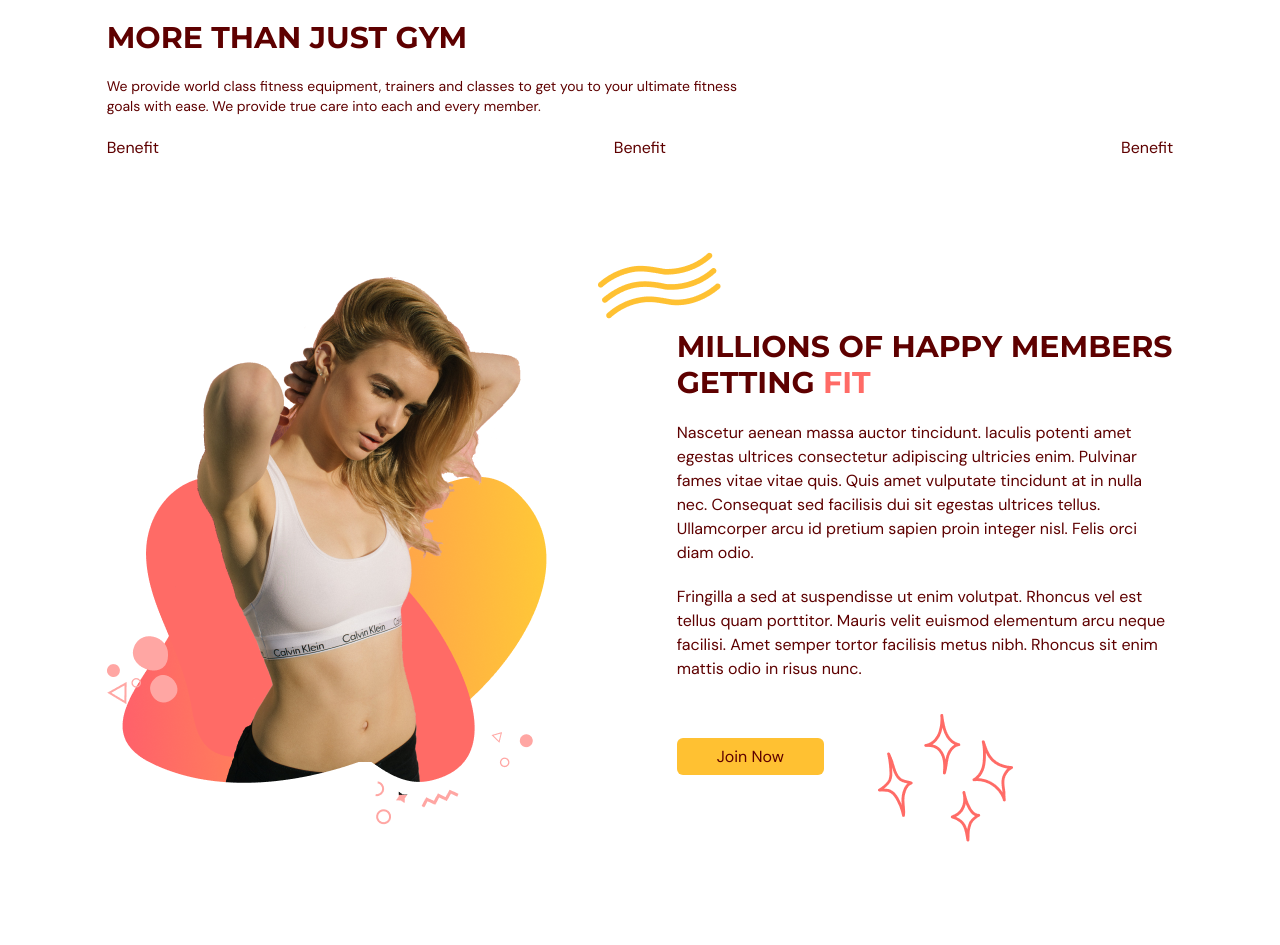
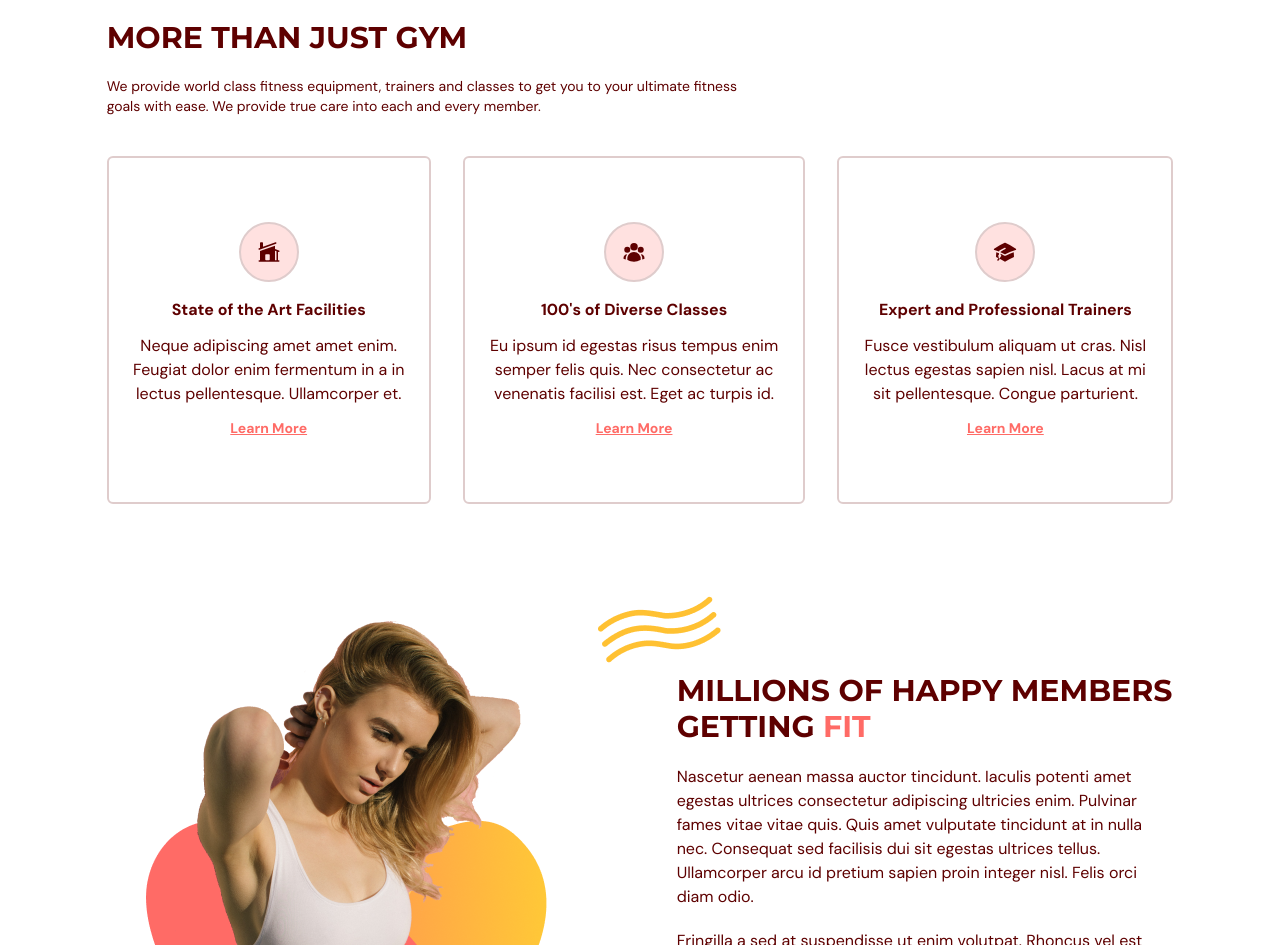
Before and after one commit to craigbucher/gym-typescript, a React (Vite) app: page / in a window 1280 px wide. Shown: the part 880-1825 px from the top of the page. Before the commit the page ends 1785 px from the top, so only its background shows below. Built offline with nearby package versions, Linux system fonts and the light colour scheme.

Commit message:
benefits complete

```diff
--- a/src/scenes/benefits/Benefit.tsx
+++ b/src/scenes/benefits/Benefit.tsx
@@ -1,9 +1,48 @@
-type Props = {}
+import { SelectedPage } from "@/shared/types";
+import { motion } from "framer-motion";
+import AnchorLink from "react-anchor-link-smooth-scroll";
 
-function Benefit({}: Props) {
+// why not just define this in the <motion.div>, below???
+const childVariant = {
+  hidden: { opacity: 0, scale: 0.9 }, // 0 opacity = invisible, 90% scale
+  visible: { opacity: 1, scale: 1 },
+};
+
+//typescript type definitions:
+type Props = {
+  icon: JSX.Element;
+  title: string;
+  description: string;
+  setSelectedPage: (value: SelectedPage) => void;
+};
+
+const Benefit = ({ icon, title, description, setSelectedPage }: Props) => {
   return (
-    <div>Benefit</div>
-  )
-}
+    <motion.div
+      variants={childVariant} // defined, above
+      className="mt-5 rounded-md border-2 border-gray-100 px-5 py-16 text-center"
+    >
+      <div className="mb-4 flex justify-center">
+        {/* circle with icon inside: */}
+        <div className="rounded-full border-2 border-gray-100 bg-primary-100 p-4">
+          {/* 'icon' from props: */}
+          {icon}
+        </div>
+      </div>
+
+      {/* 'title' and 'decription' from props */}
+      <h4 className="font-bold">{title}</h4>
+      <p className="my-3">{description}</p>
+      {/* 'Learn More' link: (same as home page) */}
+      <AnchorLink
+        className="text-sm font-bold text-primary-500 underline hover:text-secondary-500"
+        onClick={() => setSelectedPage(SelectedPage.ContactUs)}
+        href={`#${SelectedPage.ContactUs}`}
+      >
+        <p>Learn More</p>
+      </AnchorLink>
+    </motion.div>
+  );
+};
 
 export default Benefit;
--- a/src/scenes/benefits/index.tsx
+++ b/src/scenes/benefits/index.tsx
@@ -10,6 +10,10 @@
 import BenefitsPageGraphic from "@/assets/BenefitsPageGraphic.png";
 import Benefit from "./Benefit";
 
+// array of benefits information:
+// to add benefit, just add info here:
+// const benefits: Array<Object> = [		<== better to define object items, instead (icon: JSX.Element, etc.)
+// in this case, we'll define 'BenefitType' in types.ts and use it here
 const benefits: Array<BenefitType> = [
   {
     icon: <HomeModernIcon className="h-6 w-6" />,
@@ -25,16 +29,17 @@
   },
   {
     icon: <AcademicCapIcon className="h-6 w-6" />,
-    title: "Expert and Pro Trainers",
+    title: "Expert and Professional Trainers",
     description:
       "Fusce vestibulum aliquam ut cras. Nisl lectus egestas sapien nisl. Lacus at mi sit pellentesque. Congue parturient.",
   },
 ];
 
+// parent container:
 const container = {
-  hidden: {},
+  hidden: {},	// don't do anything
   visible: {
-    transition: { staggerChildren: 0.2 },
+    transition: { staggerChildren: 0.2 },	// render each child/div .2 seconds apart
   },
 };
 
@@ -50,6 +55,7 @@
     <section id="benefits" className="mx-auto min-h-full w-5/6 py-20">
 			{/* <motion.div> = */}
       <motion.div
+			// motion.div = framer-motion
 			// when enter this div, change text color of 'Benefits' in navbar
         onViewportEnter={() => setSelectedPage(SelectedPage.Benefits)}
       >
@@ -58,11 +64,11 @@
           className="md:my-5 md:w-3/5"
           initial="hidden"
           whileInView="visible"
-          viewport={{ once: true, amount: 0.5 }}
-          transition={{ duration: 0.5 }}
+          viewport={{ once: true, amount: 0.5 }}	// only run once when 50% of viewport becomes visible
+          transition={{ duration: 0.5 }}	// 0.5 seconds
           variants={{
-            hidden: { opacity: 0, x: -50 },
-            visible: { opacity: 1, x: 0 },
+            hidden: { opacity: 0, x: -50 },	// start invisible and 50px to left of final position
+            visible: { opacity: 1, x: 0 },	// 100% opacity/visible and in final position
           }}
         >
           <HText>MORE THAN JUST GYM</HText>
@@ -73,17 +79,18 @@
           </p>
         </motion.div>
 
-        {/* BENEFITS */}
+        {/* BENEFITS  - box for each benefit */}
         <motion.div
-          className="mt-5 items-center justify-between gap-8 md:flex"
+          className="mt-5 items-center justify-between gap-8 md:flex"	// use flex when on smaller than medium screens
           initial="hidden"
           whileInView="visible"
           viewport={{ once: true, amount: 0.5 }}
-          variants={container}
+          variants={container}	// 'container' variable, from above
         >
+					{/* benefit: BenefitType = optional, but recommended */}
           {benefits.map((benefit: BenefitType) => (
             <Benefit
-              key={benefit.title}
+              key={benefit.title}	// React requires each item in map to have a unique key
               icon={benefit.icon}
               title={benefit.title}
               description={benefit.description}
@@ -92,7 +99,11 @@
           ))}
         </motion.div>
 
+				{/* Bottom image and additional text: */}
         {/* GRAPHICS AND DESCRIPTION */}
+				{/* items-center = center vertically */}
+				{/* justify-between = 'equal amoutnt of space bewteen each item' */}
+				{/* md:mt-28 md:flex = add top margin and use flex on medium and larger screens */}
         <div className="mt-16 items-center justify-between gap-20 md:mt-28 md:flex">
           {/* GRAPHIC */}
           <img
@@ -105,18 +116,25 @@
           <div>
             {/* TITLE */}
             <div className="relative">
-              <div className="before:absolute before:-top-20 before:-left-20 before:z-[1] before:content-abstractwaves">
+							{/* Add 'AbstractWaves' image above and to the left of text */}
+              {/* before:asolute = always in same position relative to parent (https://tailwind-elements.com/docs/standard/extended/position-absolute/) */}
+							{/* before:-top-20 before:-left-20 = above and to left of parent */}
+							{/* before:z-[1] = send to back */}
+							{/* before:content-abstractwaves = assets/AbstractWaves.png, defined in talwind.config.js */}
+							<div className="before:absolute before:-top-20 before:-left-20 before:z-[1] before:content-abstractwaves">
                 <motion.div
                   initial="hidden"
                   whileInView="visible"
-                  viewport={{ once: true, amount: 0.5 }}
-                  transition={{ duration: 0.5 }}
+                  viewport={{ once: true, amount: 0.5 }}	// run animation once, when 50% of viewport/div is visible
+                  transition={{ duration: 0.5 }}	// duration of 0.5 secs
                   variants={{
-                    hidden: { opacity: 0, x: 50 },
-                    visible: { opacity: 1, x: 0 },
+                    hidden: { opacity: 0, x: 50 },	// start invisible and to the right
+                    visible: { opacity: 1, x: 0 },	// end visible and in final position
                   }}
                 >
+									{/* imported HText styling component: */}
                   <HText>
+										{/* {" "} = force a space: */}
                     MILLIONS OF HAPPY MEMBERS GETTING{" "}
                     <span className="text-primary-500">FIT</span>
                   </HText>
@@ -124,15 +142,15 @@
               </div>
             </div>
 
-            {/* DESCRIPT */}
+            {/* DESCRIPTION */}
             <motion.div
               initial="hidden"
               whileInView="visible"
-              viewport={{ once: true, amount: 0.5 }}
-              transition={{ delay: 0.2, duration: 0.5 }}
+              viewport={{ once: true, amount: 0.5 }}	// run animation once, when 50% of viewport/div is visible
+              transition={{ delay: 0.2, duration: 0.5 }}	// run for 0.5 secs after 0.2 sec delay
               variants={{
-                hidden: { opacity: 0, x: 50 },
-                visible: { opacity: 1, x: 0 },
+                hidden: { opacity: 0, x: 50 },	// start invisible and to the right
+                visible: { opacity: 1, x: 0 },	// end visible and in final position
               }}
             >
               <p className="my-5">
@@ -153,6 +171,11 @@
 
             {/* BUTTON */}
             <div className="relative mt-16">
+							{/* Add 'Sparkles' image below and to the right of button */}
+              {/* before:asolute = always in same position relative to parent (https://tailwind-elements.com/docs/standard/extended/position-absolute/) */}
+							{/* before:-bottom-20 before:-right-40 = below and to right of parent */}
+							{/* before:z-[1] = send to back */}
+							{/* before:content-sparkles = assets/Sparkles.png, defined in talwind.config.js */}
               <div className="before:absolute before:-bottom-20 before:right-40 before:z-[-1] before:content-sparkles">
                 <ActionButton setSelectedPage={setSelectedPage}>
                   Join Now
--- a/src/shared/types.ts
+++ b/src/shared/types.ts
@@ -5,6 +5,7 @@
     ContactUs = "contactus",
   }
 
+  // typescript interface
   export interface BenefitType {
     icon: JSX.Element;
     title: string;
```
Also changed, not shown: 1 other file (tests, documents, lock files or other folders).
